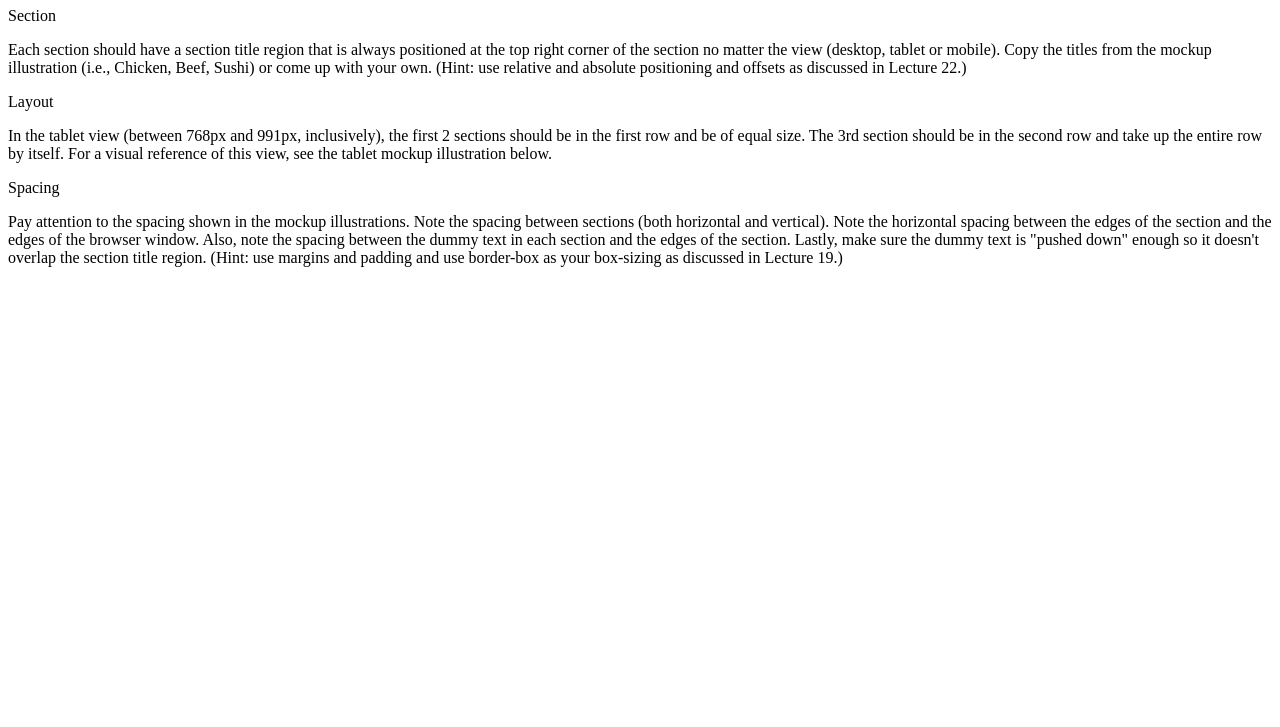
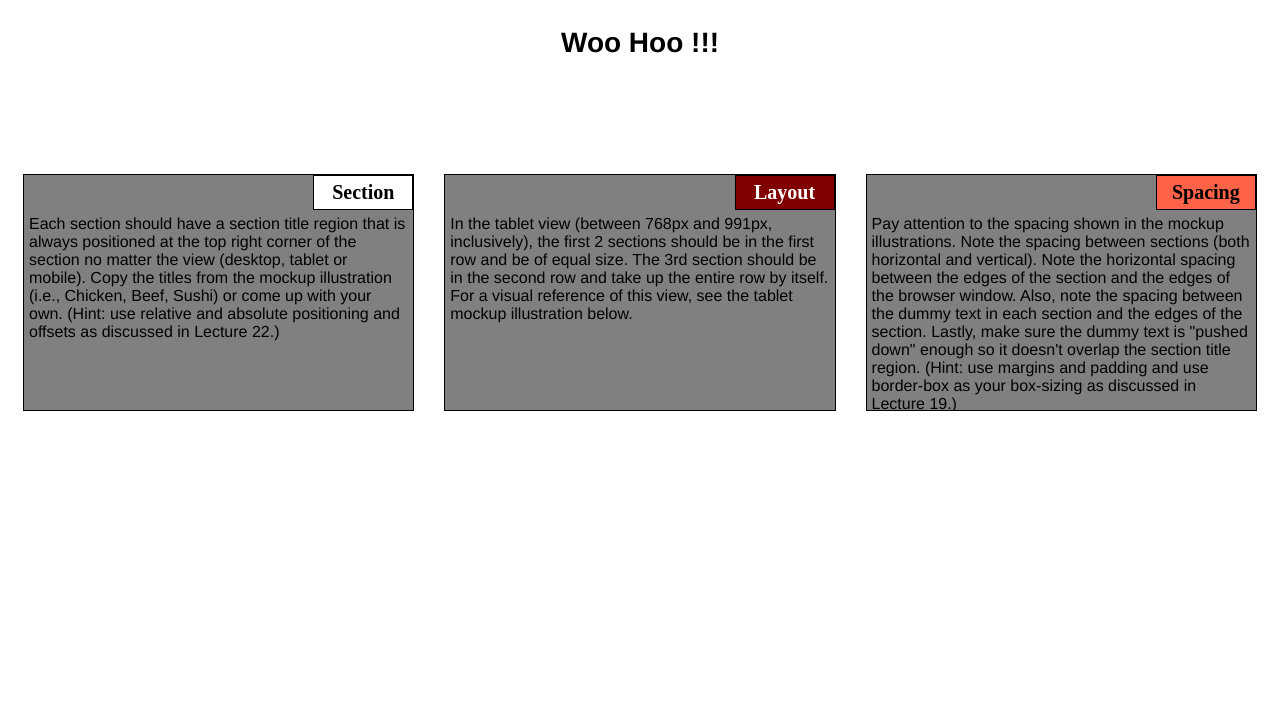
Before and after one commit to boshra98/mod2-solution, a plain HTML site: page index.html in a window 1280 px wide. Shown: the part 73-800 px from the top of the page. Drawn offline with Linux system fonts and the light colour scheme.

Commit message:
Update index.html

```diff
--- a/index.html
+++ b/index.html
@@ -5,7 +5,122 @@
 <meta charset="utf-8">
 <title>module2-solution</title>
 </head>
+<style >
+	/*basic style*/
+	* {
+		box-sizing: border-box;
+	}
+	body {
+		background-color: white;
+	}
+	h1 {
+		margin: 100px;
+		text-align: center;
+		font-family: Helvetica;
+		font-weight: bold;
+		font-size: 175%;
+	}
+	section {
+		position: relative;
+		padding: 15px;
+		width: 100%;
+	}
+	p {
+		position: relative;
+		clear: right;
+	}
+	div {
+		position: relative;
+		background-color: gray;
+		border: 1px solid black;
+		width: 100%;
+		margin-left: auto;
+		margin-right: auto;
+		margin-bottom: auto;
+	}
+	.sub1 {
+		float: right;
+		width: 100px;
+		padding: 5px;
+		margin: 0px;
+		border: 1px solid black;
+		text-align: center;
+		font-size: 125%;
+		font-weight: bold;
+		background-color: white;
 
+	}
+	.sub2 {
+		float: right;
+		color: white;
+		width: 100px;
+		padding: 5px;
+		margin: 0px;
+		border: 1px solid black;
+		text-align: center;
+		font-size: 125%;
+		font-weight: bold;
+		background-color: maroon;
+
+	}
+	.sub3 {
+		color: black;
+		float: right;
+		width: 100px;
+		padding: 5px;
+		margin: 0px;
+		border: 1px solid black;
+		text-align: center;
+		font-size: 125%;
+		font-weight: bold;
+		background-color: tomato;
+
+	}
+	.content {
+		padding: 5px;
+		border: none;
+		background-color: gray;
+		font-family: Helvetica;
+		color: black;
+		margin: 0px;
+		height: 200px;
+		overflow: auto;
+	}
+
+	.row {
+		width: 90%;
+	}
+
+	/*desktop version*/
+	@media (min-width: 992px){
+		.column-lg-4 {
+			float: left;
+			width: 33.33%;
+		}
+	}
+	/*tablet version*/
+	@media (min-width: 768px) and (max-width: 991px){
+		.colmn-md-6 {
+			float: left;
+			width: 50%;
+			margin-left: auto;
+			margin-right: auto;
+		}
+		.colmn-md-12 {
+			float: left;
+			width: 100%;
+			margin-left: auto;
+			margin-right: auto;
+		}
+	}
+	/*mobile version*/
+	@media (max-width: 767px){
+		.colmn-sm-12 {
+			float: left;
+			width: 100%;
+		}
+	}
+</style>
 <body >
 <h1>Woo Hoo !!!</h1>
 	<section class="column-lg-4 colmn-md-6 colmn-sm-12">
```
